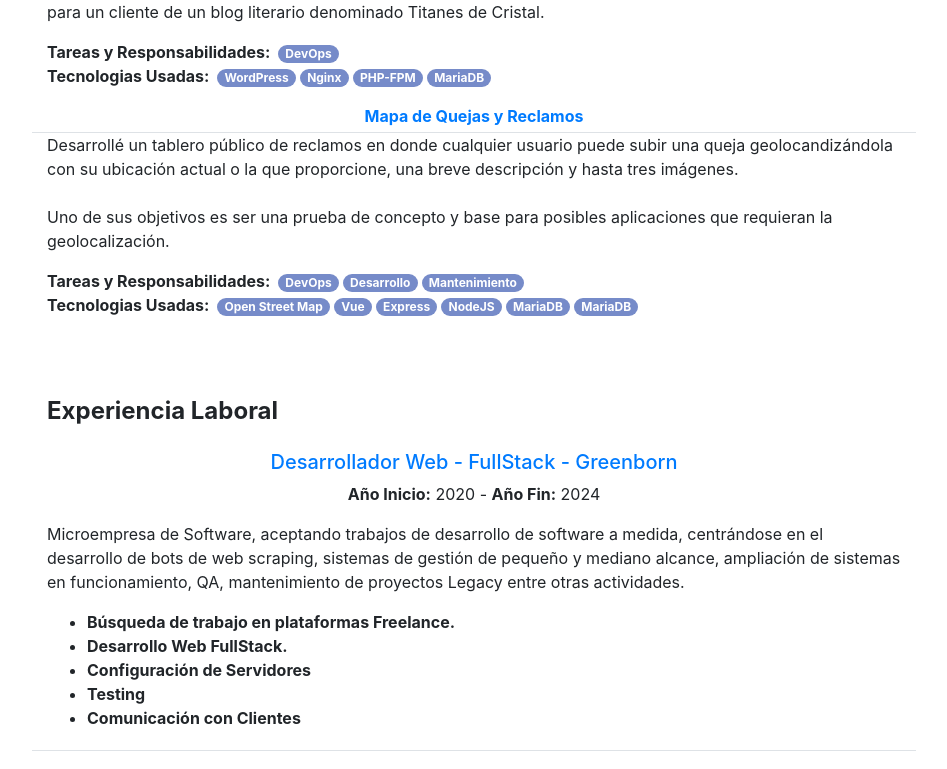
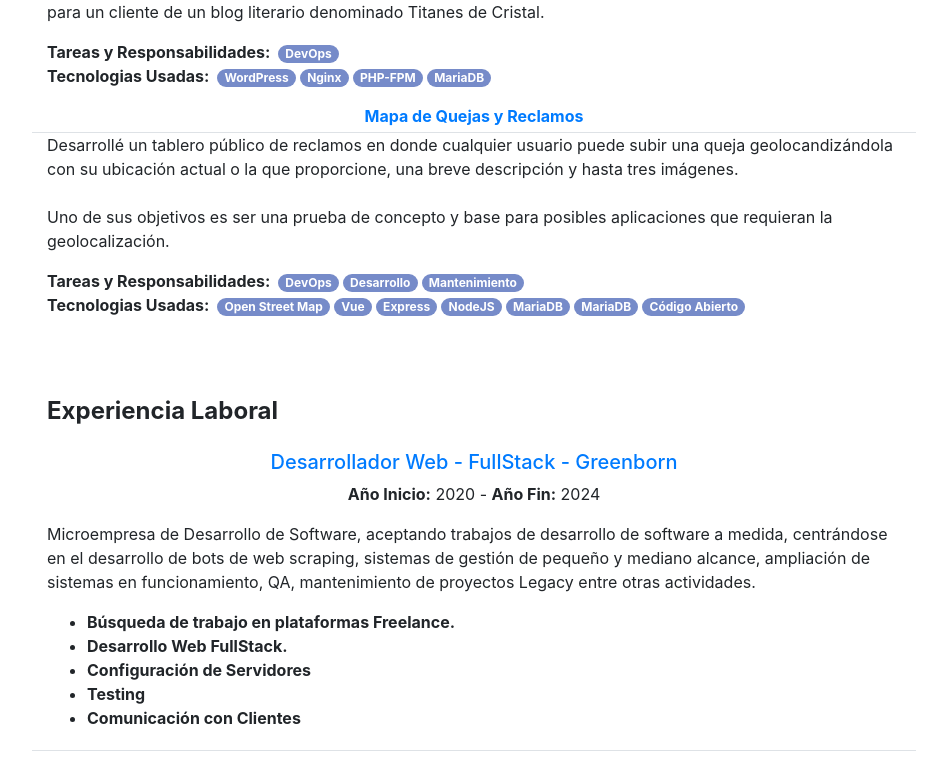
Before and after one commit to Greenborn/cv_lucho, a Vue app: page / in a window 1280 px wide. Shown: the part 1685-2454 px from the top of the page, without its empty margins (166-1113 px from the left). Built offline with nearby package versions, Linux system fonts and the light colour scheme.

Commit message:
pequeña corrección

```diff
--- a/src/components/data.js
+++ b/src/components/data.js
@@ -28,7 +28,7 @@ export const INFO_CV = {
             Benito Juarez, Necochea, Olavarria y Tandil.
             Cuenta como objetivo la promoción de la actividad fotográfica en el ámbito fotoclubista y el aprendizaje continuo.`,
             url: "https://www.grupofotograficocentro.com/",
-            tareas_realizadas: ["Desarrollo","Mantenimiento","DevOps", "Construcción de Reportes"],
+            tareas_realizadas: ["Desarrollo","Mantenimiento","DevOps", "Construcción de Reportes", "Código Abierto"],
             tecnologias_usadas: ["PHP", "Yii", "Postgres", "Angular", "Ionic"]
         },
         {
@@ -38,7 +38,7 @@ export const INFO_CV = {
             la funcionalidad de busqueda de precios y la posibilidad de visualizar su evolución a lo largo del tiempo.`,
             url: "https://precios.greenborn.com.ar/",
             tareas_realizadas: ["Desarrollo","Mantenimiento","DevOps"],
-            tecnologias_usadas: ["NodeJS", "Express", "MariaDB", "Vue", "Bootstrap", "Python", "Selenium"]
+            tecnologias_usadas: ["NodeJS", "Express", "MariaDB", "Vue", "Bootstrap", "Python", "Selenium", "Código Abierto"]
         },
         {
             titulo: "Instancia propia de Redmine",
@@ -62,7 +62,7 @@ export const INFO_CV = {
             <br><br> Uno de sus objetivos es ser una prueba de concepto y base para posibles aplicaciones que requieran la geolocalización.`,
             url: "https://titanesdecristal.com/",
             tareas_realizadas: ["DevOps","Desarrollo","Mantenimiento",],
-            tecnologias_usadas: ["Open Street Map","Vue", "Express", "NodeJS", "MariaDB", "MariaDB"]
+            tecnologias_usadas: ["Open Street Map","Vue", "Express", "NodeJS", "MariaDB", "MariaDB", "Código Abierto"]
         }
     ],
 
@@ -88,7 +88,7 @@ export const INFO_CV = {
             fin: "2024",
             url: "https://greenborn.com.ar/",
             empresa_organizacion: "Greenborn",
-            descripcion: `Microempresa de Software, aceptando trabajos de desarrollo de software a medida, centrándose en el desarrollo
+            descripcion: `Microempresa de Desarrollo de Software, aceptando trabajos de desarrollo de software a medida, centrándose en el desarrollo
             de bots de web scraping, sistemas de gestión de pequeño y mediano alcance, ampliación de sistemas en funcionamiento, QA, mantenimiento de
             proyectos Legacy entre otras actividades.`,
             experiencia_especifica: [
```
Also changed, not shown: 1 other file (tests, documents, lock files or other folders).
